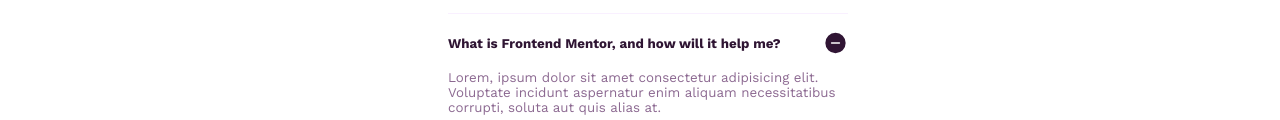
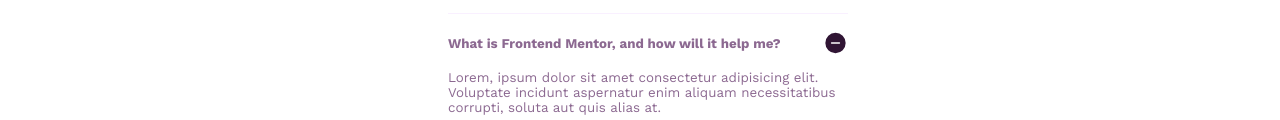
Before and after one commit to Rajbca00/frontend-mentor-challenges, a plain HTML site: page faq-accordion/index.html in a window 1280 px wide. In both pictures the pointer is over the element 648 px from the left and 349 px from the top of the page. Shown: the part 306-426 px from the top of the page. Drawn offline with nearby package versions, Linux system fonts and the light colour scheme.

Commit message:
hover effect added

```diff
--- a/faq-accordion/style.css
+++ b/faq-accordion/style.css
@@ -68,6 +68,11 @@ body {
 
 }
 
+.qn:hover,
+.qn:focus {
+    color: var(--grayish-purple);
+}
+
 .qn img {
     max-width: 25px;
 }
```
